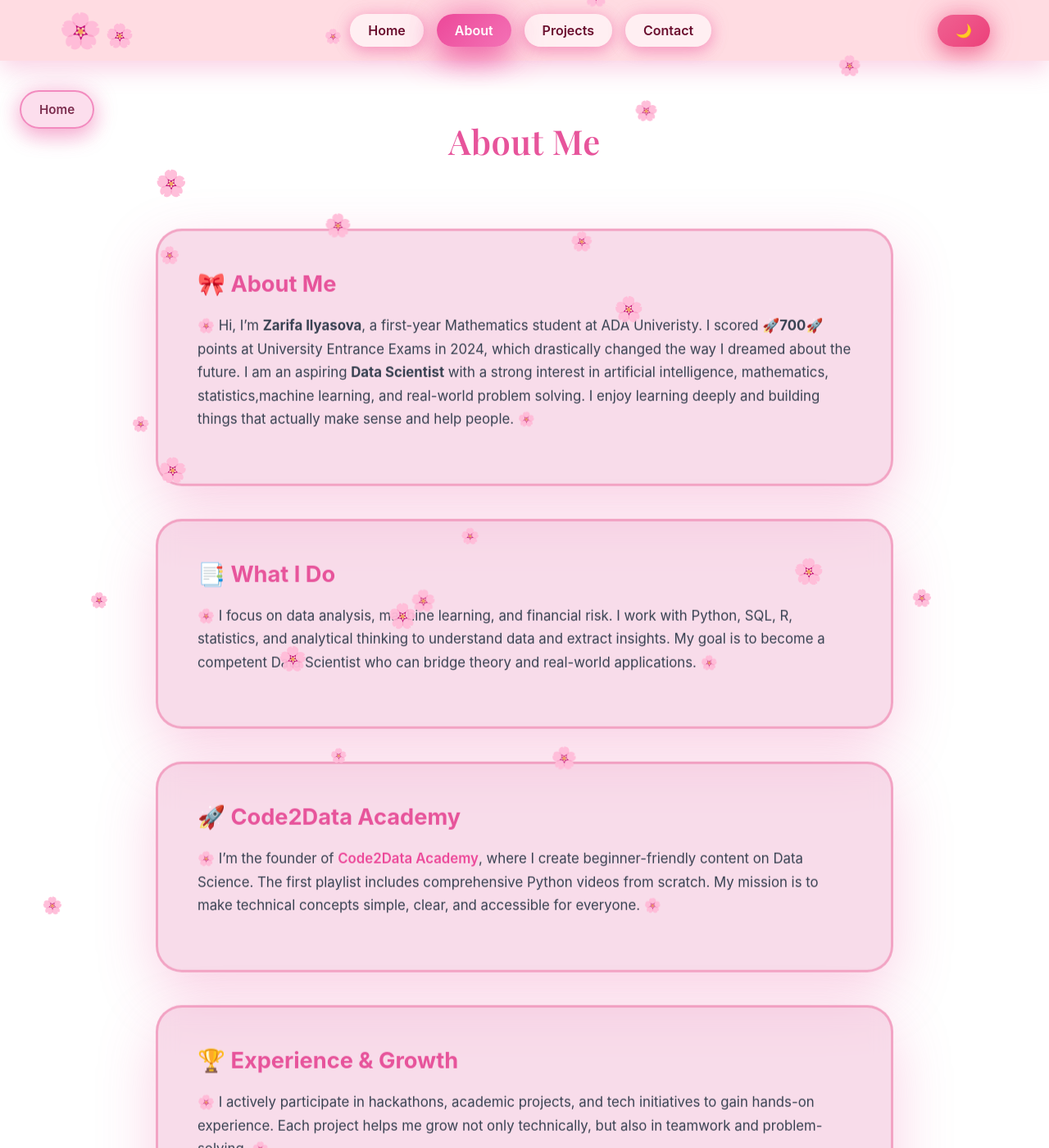
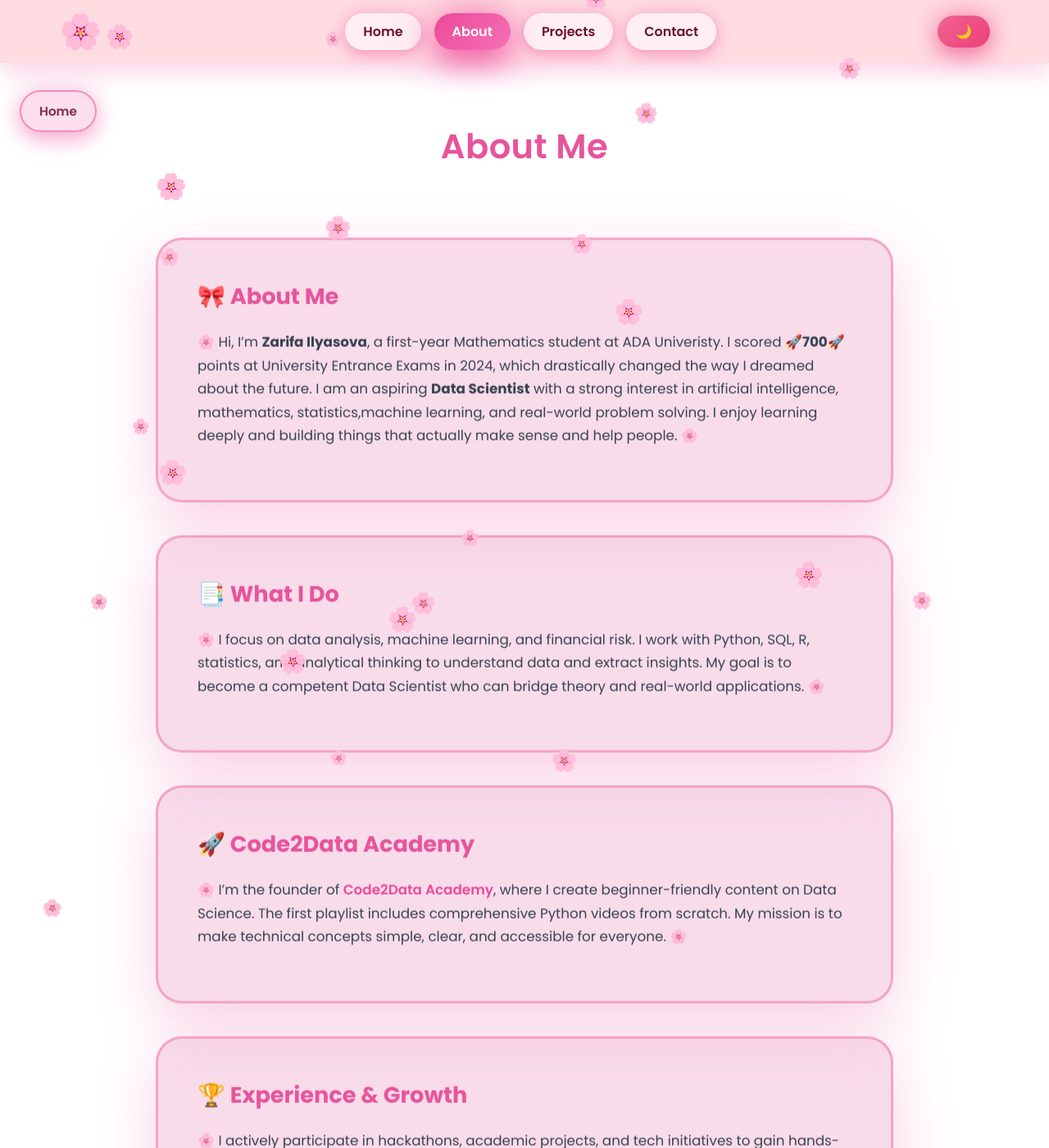
Before and after one commit to Code2DataAcademyofficial/SITE-Project-3, a Jekyll site: the page built from about.html, in a window 1280 px wide and 1400 px high. Shown: the whole window at 82% size. Built offline with Jekyll 4.4.1, drawn with Linux system fonts in a browser that asks for light colours.

Commit message:
fonts poppins

```diff
--- a/_layouts/default.html
+++ b/_layouts/default.html
@@ -1,7 +1,7 @@
 <!DOCTYPE html>
 <html lang="en">
 <head>
-  <link href="https://fonts.googleapis.com/css2?family=Playfair+Display:wght@500;600;700&display=swap" rel="stylesheet">
+  <link href="https://fonts.googleapis.com/css2?family=Poppins:wght@300;400;500;600;700&display=swap" rel="stylesheet">
   <meta charset="UTF-8">
   <meta name="viewport" content="width=device-width, initial-scale=1, maximum-scale=1, user-scalable=no">
   <title>{{ page.title }}</title>
--- a/assets/css/style.css
+++ b/assets/css/style.css
@@ -2206,14 +2206,15 @@ main {
   }
 }
 /* ===============================
-   PAGE HEADERS — CUSTOM FONT
-   (About / Projects / Contact)
-================================ */
-
+   GLOBAL FONT — POPPINS (FINAL)
+================================ */
+
+html, body {
+  font-family: "Poppins", sans-serif !important;
+}
 .about h1,
 .projects-header h1,
 .contact-title {
-  font-family: "Playfair Display", serif;
   font-weight: 600;
-  letter-spacing: 0.5px;
-}
+  letter-spacing: 0.4px;
+}
```
